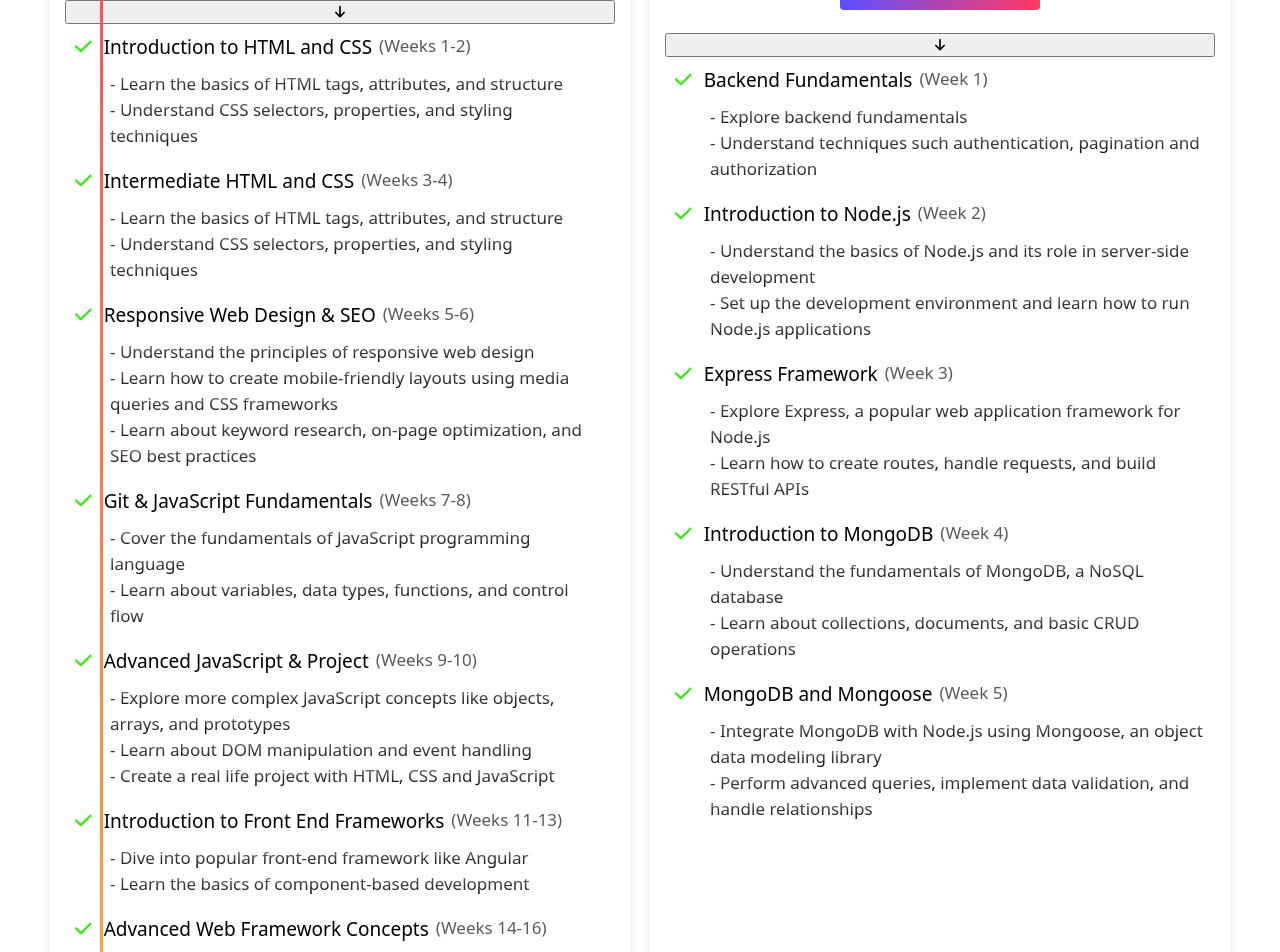
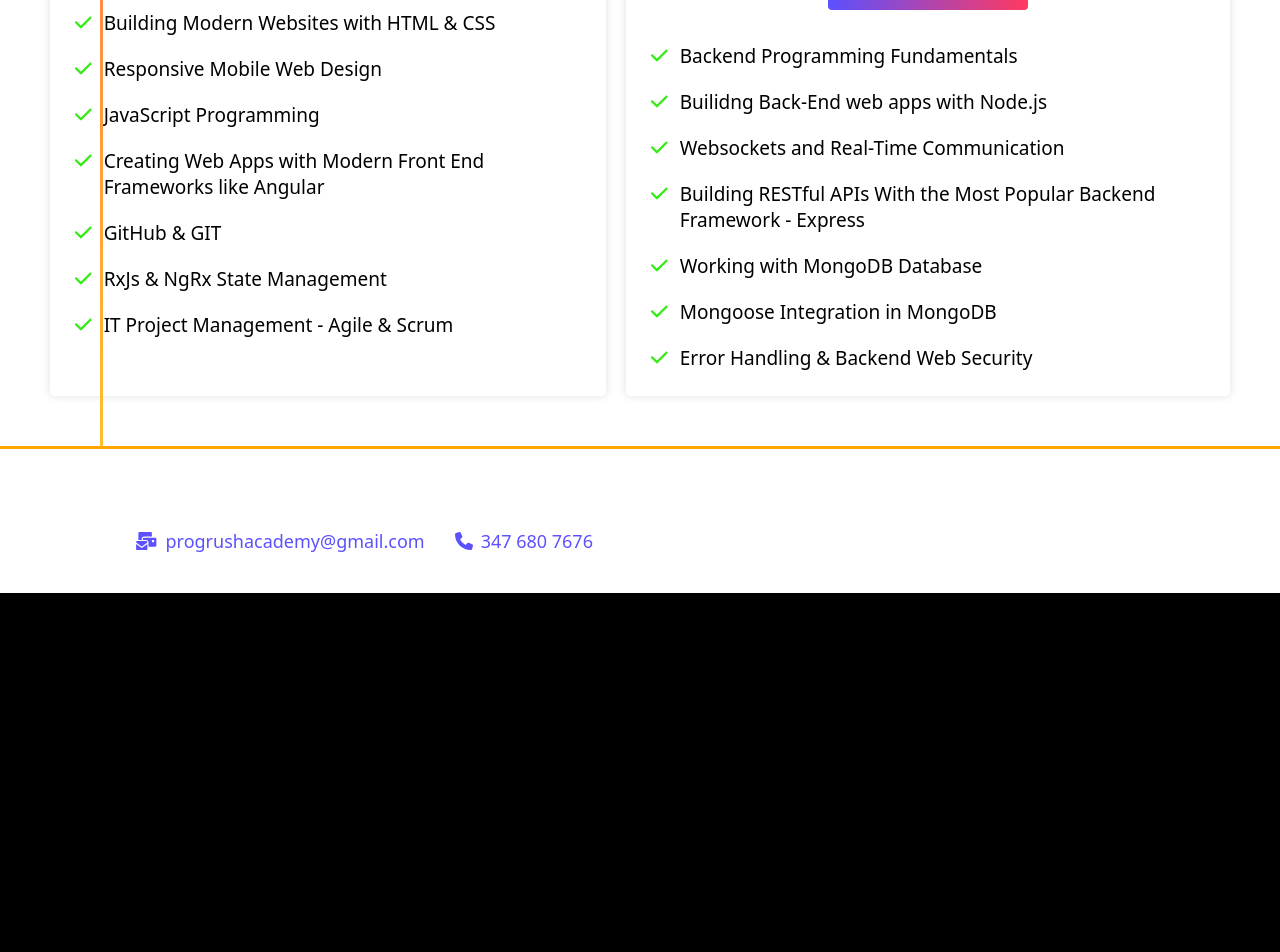
Before and after one commit to MikheilMusaelyan/CodeRush, an Angular app: page / in a window 1280 px wide. Shown: the part 2740-3692 px from the top of the page. After the commit the page ends 3333 px from the top, so only its background shows below. Built offline with nearby package versions, Linux system fonts and the light colour scheme.

Commit message:
change plans, remove extra text

```diff
--- a/src/app/plans/plans.component.css
+++ b/src/app/plans/plans.component.css
@@ -42,6 +42,7 @@ main{
     justify-content: center;
 }
 .plan{
+    overflow: hidden;
     min-width: 200px;
     position: relative;
     display: flex;
@@ -53,6 +54,17 @@ main{
     margin: 10px;
     /* background-color: #fbffe5; */
     width: max-content;
+    transition: 300ms;
+}
+.stamp-wrap{
+    transition: 300ms;
+
+}
+.noheight{
+    max-height: 0 !important;
+}
+.maxc{
+    height: max-content !important;
 }
 .course-price{
     color: #3d3d3d;
--- a/src/app/plans/plans.component.html
+++ b/src/app/plans/plans.component.html
@@ -18,120 +18,58 @@
             <button class="interact" (click)="contact()">Contact</button>
         </div>
 
-        <button class="open-button" (click)="open(0)">
-            <fa-icon [icon]="dropdown"></fa-icon>
-        </button>
+        <div class="stamp-wrap">
 
-        <div class="stamp-wrap">
             <span class="time-stamp">
                 <div class="title-wrap">
                     <fa-icon class="tickIcon" [icon]="tick"></fa-icon>
-                    <span class="skill-name">Introduction to HTML and CSS</span>
-                    <span class="show-week">(Weeks 1-2)</span>
-                </div>
-                <div class="dropdown">
-                    <li class="detail-li"><span class="detail-span">Learn the basics of HTML tags, attributes, and structure</span></li>
-                    <li class="detail-li"><span class="detail-span">Understand CSS selectors, properties, and styling techniques</span></li>
+                    <span class="skill-name">Building Modern Websites with HTML & CSS</span>
                 </div>
             </span>
 
             <span class="time-stamp">
                 <div class="title-wrap">
                     <fa-icon class="tickIcon" [icon]="tick"></fa-icon>
-                    <span class="skill-name"> Intermediate HTML and CSS</span>
-                    <span class="show-week">(Weeks 3-4)</span>
-                </div>
-                <div class="dropdown">
-                    <li class="detail-li"><span class="detail-span">Learn the basics of HTML tags, attributes, and structure</span></li>
-                    <li class="detail-li"><span class="detail-span">Understand CSS selectors, properties, and styling techniques</span></li>
+                    <span class="skill-name">Responsive Mobile Web Design</span>
                 </div>
             </span>
 
             <span class="time-stamp">
                 <div class="title-wrap">
                     <fa-icon class="tickIcon" [icon]="tick"></fa-icon>
-                    <span class="skill-name">Responsive Web Design & SEO</span>
-                    <span class="show-week">(Weeks 5-6)</span>
-                </div>
-                <div class="dropdown">
-                    <li class="detail-li"><span class="detail-span">Understand the principles of responsive web design</span></li>
-                    <li class="detail-li"><span class="detail-span">Learn how to create mobile-friendly layouts using media queries and CSS frameworks</span></li>
-                    <li class="detail-li"><span class="detail-span">Learn about keyword research, on-page optimization, and SEO best practices</span></li>
+                    <span class="skill-name">JavaScript Programming</span>
                 </div>
             </span>
 
             <span class="time-stamp">
                 <div class="title-wrap">
                     <fa-icon class="tickIcon" [icon]="tick"></fa-icon>
-                    <span class="skill-name">Git & JavaScript Fundamentals</span>
-                    <span class="show-week">(Weeks 7-8)</span>
-                </div>
-                <div class="dropdown">
-                    <li class="detail-li"><span class="detail-span">Cover the fundamentals of JavaScript programming language</span></li>
-                    <li class="detail-li"><span class="detail-span">Learn about variables, data types, functions, and control flow</span></li>
+                    <span class="skill-name">Creating Web Apps with Modern Front End Frameworks like Angular</span>
                 </div>
             </span>
 
             <span class="time-stamp">
                 <div class="title-wrap">
                     <fa-icon class="tickIcon" [icon]="tick"></fa-icon>
-                    <span class="skill-name">Advanced JavaScript & Project</span>
-                    <div class="show-week">(Weeks 9-10)</div>
-                </div>
-                <div class="dropdown">
-                    <li class="detail-li"><span class="detail-span">Explore more complex JavaScript concepts like objects, arrays, and prototypes</span></li>
-                    <li class="detail-li"><span class="detail-span">Learn about DOM manipulation and event handling</span></li>
-                    <li class="detail-li"><span class="detail-span">Create a real life project with HTML, CSS and JavaScript</span></li>
+                    <span class="skill-name">GitHub & GIT</span>
                 </div>
             </span>
 
             <span class="time-stamp">
                 <div class="title-wrap">
                     <fa-icon class="tickIcon" [icon]="tick"></fa-icon>
-                    <span class="skill-name">Introduction to Front End Frameworks</span>
-                    <div class="show-week">(Weeks 11-13)</div>
-                </div>
-                <div class="dropdown">
-                    <li class="detail-li"><span class="detail-span">Dive into popular front-end framework like Angular</span></li>
-                    <li class="detail-li"><span class="detail-span">Learn the basics of component-based development</span></li>
+                    <span class="skill-name">RxJs & NgRx State Management</span>
                 </div>
             </span>
 
             <span class="time-stamp">
                 <div class="title-wrap">
                     <fa-icon class="tickIcon" [icon]="tick"></fa-icon>
-                    <span class="skill-name">Advanced Web Framework Concepts</span>
-                    <div class="show-week">(Weeks 14-16)</div>
-                </div>
-                <div class="dropdown">
-                    <li class="detail-li"><span class="detail-span">Explore the fundamentals of State Management</span></li>
-                    <li class="detail-li"><span class="detail-span">Understand component lifecycle and data flow</span></li>
+                    <span class="skill-name">IT Project Management - Agile & Scrum</span>
                 </div>
             </span>
 
-            <span class="time-stamp">
-                <div class="title-wrap">
-                    <fa-icon class="tickIcon" [icon]="tick"></fa-icon>
-                    <span class="skill-name">Server Side Rendering & Testing</span>
-                    <div class="show-week">(Weeks 17-18)</div>
-                </div>
-                <div class="dropdown">
-                    <li class="detail-li"><span class="detail-span">Learn the importance of testing in web development</span></li>
-                    <li class="detail-li"><span class="detail-span">Cover the basics of Server Side Rendering</span></li>
-                </div>
-            </span>
 
-            <span class="time-stamp">
-                <div class="title-wrap">
-                    <fa-icon class="tickIcon" [icon]="tick"></fa-icon>
-                    <span class="skill-name">Final Project</span>
-                    <div class="show-week">(Weeks 19-20)</div>
-                </div>
-                <div class="dropdown">
-                    <li class="detail-li"><span class="detail-span">Create a Final Project and enhance your portfolio</span></li>
-                    <li class="detail-li"><span class="detail-span">Engage in open discussions and seek clarification on concepts</span></li>
-                </div>
-            </span>
         </div>
 
     </div>
@@ -151,70 +89,56 @@
             <button class="interact">Contact</button>
         </div>
 
-        <button class="open-button" (click)="open(1)">
-            <fa-icon [icon]="dropdown"></fa-icon>
-        </button>
-
         <div class="stamp-wrap">
             <span class="time-stamp">
                 <div class="title-wrap">
                   <fa-icon class="tickIcon" [icon]="tick"></fa-icon>
-                  <span class="skill-name">Backend Fundamentals</span>
-                  <div class="show-week">(Week 1)</div>
-                </div>
-                <div class="dropdown">
-                    <li class="detail-li"><span class="detail-span">Explore backend fundamentals</span></li>
-                    <li class="detail-li"><span class="detail-span">Understand techniques such authentication, pagination and authorization</span></li>
+                  <span class="skill-name">Backend Programming Fundamentals</span>
                 </div>
             </span>
 
             <span class="time-stamp">
                 <div class="title-wrap">
                   <fa-icon class="tickIcon" [icon]="tick"></fa-icon>
-                  <span class="skill-name">Introduction to Node.js</span>
-                  <div class="show-week">(Week 2)</div>
-                </div>
-                <div class="dropdown">
-                  <li class="detail-li"><span class="detail-span">Understand the basics of Node.js and its role in server-side development</span></li>
-                  <li class="detail-li"><span class="detail-span">Set up the development environment and learn how to run Node.js applications</span></li>
+                  <span class="skill-name">Builidng Back-End web apps with Node.js</span>
                 </div>
               </span>
 
               <span class="time-stamp">
                 <div class="title-wrap">
                   <fa-icon class="tickIcon" [icon]="tick"></fa-icon>
-                  <span class="skill-name">Express Framework</span>
-                  <div class="show-week">(Week 3)</div>
-                </div>
-                <div class="dropdown">
-                  <li class="detail-li"><span class="detail-span">Explore Express, a popular web application framework for Node.js</span></li>
-                  <li class="detail-li"><span class="detail-span">Learn how to create routes, handle requests, and build RESTful APIs</span></li>
+                  <span class="skill-name">Websockets and Real-Time Communication</span>
                 </div>
               </span>
 
               <span class="time-stamp">
                 <div class="title-wrap">
                   <fa-icon class="tickIcon" [icon]="tick"></fa-icon>
-                  <span class="skill-name">Introduction to MongoDB</span>
-                  <div class="show-week">(Week 4)</div>
-                </div>
-                <div class="dropdown">
-                  <li class="detail-li"><span class="detail-span">Understand the fundamentals of MongoDB, a NoSQL database</span></li>
-                  <li class="detail-li"><span class="detail-span">Learn about collections, documents, and basic CRUD operations</span></li>
+                  <span class="skill-name">Building RESTful APIs With the Most Popular Backend Framework - Express</span>
                 </div>
               </span>
 
               <span class="time-stamp">
                 <div class="title-wrap">
                   <fa-icon class="tickIcon" [icon]="tick"></fa-icon>
-                  <span class="skill-name">MongoDB and Mongoose</span>
-                  <div class="show-week">(Week 5)</div>
-                </div>
-                <div class="dropdown">
-                  <li class="detail-li"><span class="detail-span">Integrate MongoDB with Node.js using Mongoose, an object data modeling library</span></li>
-                  <li class="detail-li"><span class="detail-span">Perform advanced queries, implement data validation, and handle relationships</span></li>
+                  <span class="skill-name">Working with MongoDB Database</span>
                 </div>
               </span>
+
+              <span class="time-stamp">
+                <div class="title-wrap">
+                  <fa-icon class="tickIcon" [icon]="tick"></fa-icon>
+                  <span class="skill-name">Mongoose Integration in MongoDB</span>
+                </div>
+              </span>
+
+              <span class="time-stamp">
+                <div class="title-wrap">
+                  <fa-icon class="tickIcon" [icon]="tick"></fa-icon>
+                  <span class="skill-name">Error Handling & Backend Web Security</span>
+                </div>
+              </span>
+
         </div>
 
     </div>
--- a/src/app/plans/plans.component.ts
+++ b/src/app/plans/plans.component.ts
@@ -12,7 +12,6 @@ import { MainserviceService } from '../mainservice.service';
 export class PlansComponent {
   constructor(private service: MainserviceService){}
   tick = faCheck
-  dropdown = faArrowDown
   time = faClock
   date = new Date().getDate()
 
@@ -20,10 +19,4 @@ export class PlansComponent {
     this.service.contact(true)
   }
 
-  open(number: number){
-    let item: any = document.querySelectorAll('.stamp-wrap')[number]
-    item.style.height = '0'
-    console.log(item.style.height)
-  }
-
 }
```
